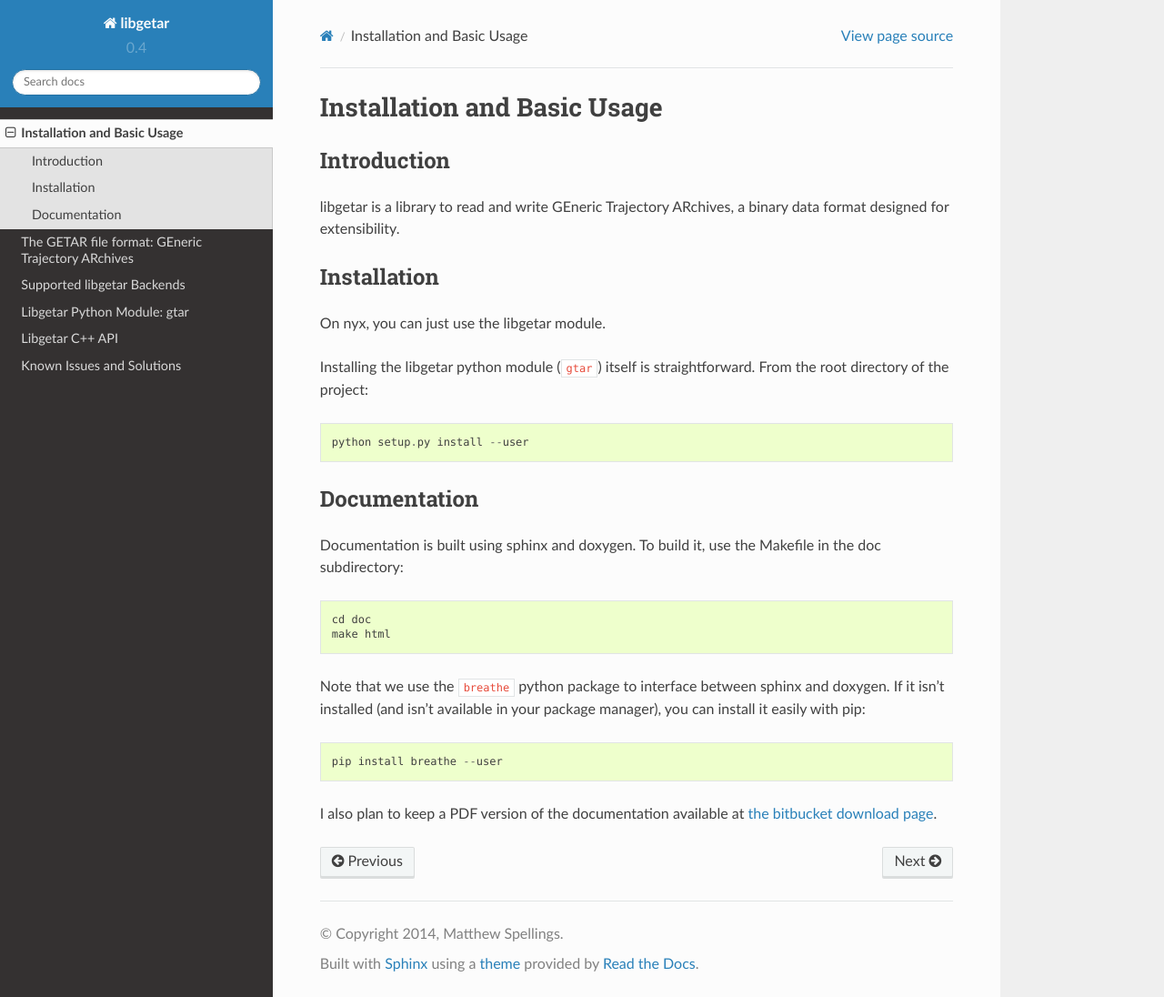
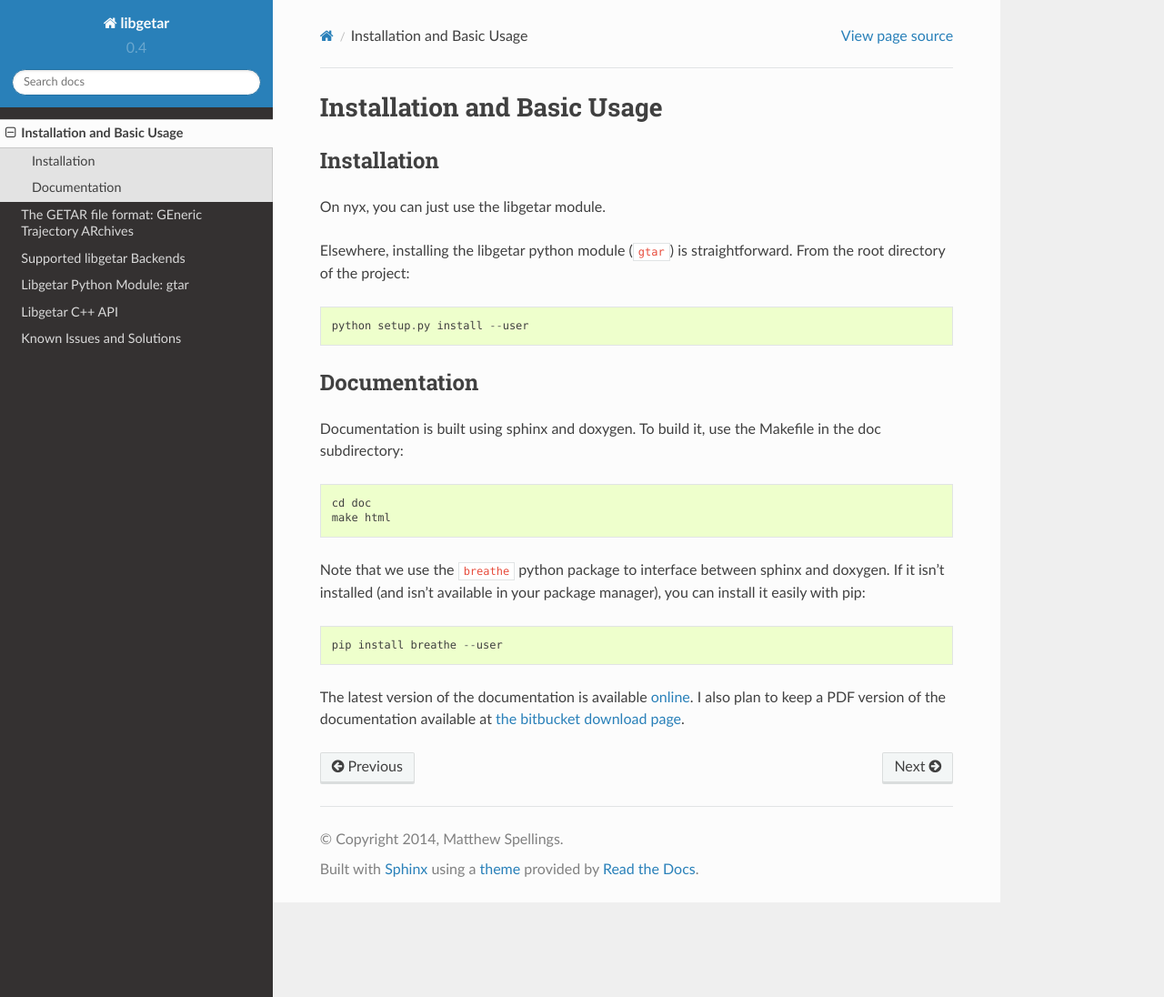
Before and after one commit to glotzerlab/libgetar, a Sphinx documentation site: the page built from doc/source/inst.rst, in a window 1280 px wide and 1096 px high. Shown: the whole window at 91% size. Built offline with Sphinx 7.4.7 and the Read the Docs theme 2.0.0, drawn with Linux system fonts in a browser that asks for light colours.

Commit message:
Added links to online documentation

```diff
--- a/doc/source/inst.rst
+++ b/doc/source/inst.rst
@@ -1,19 +1,13 @@
 ============================
 Installation and Basic Usage
 ============================
-
-Introduction
-============
-
-libgetar is a library to read and write GEneric Trajectory ARchives, a
-binary data format designed for extensibility.
 
 Installation
 ============
 
 On nyx, you can just use the libgetar module.
 
-Installing the libgetar python module (``gtar``) itself is
+Elsewhere, installing the libgetar python module (``gtar``) is
 straightforward. From the root directory of the project:
 
 ::
@@ -40,6 +34,7 @@
 
    pip install breathe --user
 
-I also plan to keep a PDF version of the documentation available at
-`the bitbucket download page
-<https://bitbucket.org/glotzer/libgetar/downloads>`_.
+The latest version of the documentation is available `online
+<http://glotzerlab.engin.umich.edu/libgetar/>`_. I also plan to keep a
+PDF version of the documentation available at `the bitbucket download
+page <https://bitbucket.org/glotzer/libgetar/downloads>`_.
```
Also changed, not shown: doc/source/index.rst (+7 -0 lines), 1 other file.
